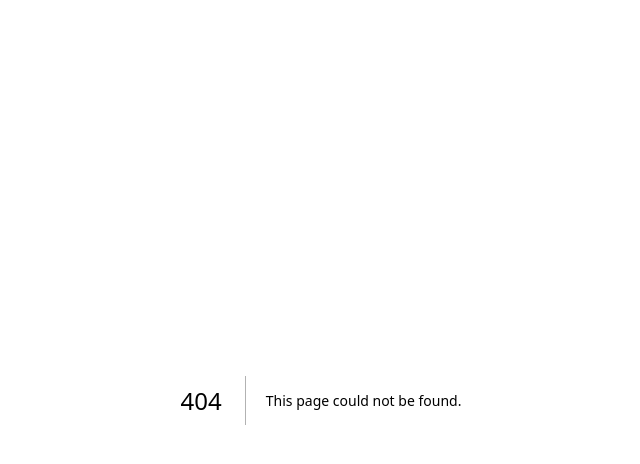
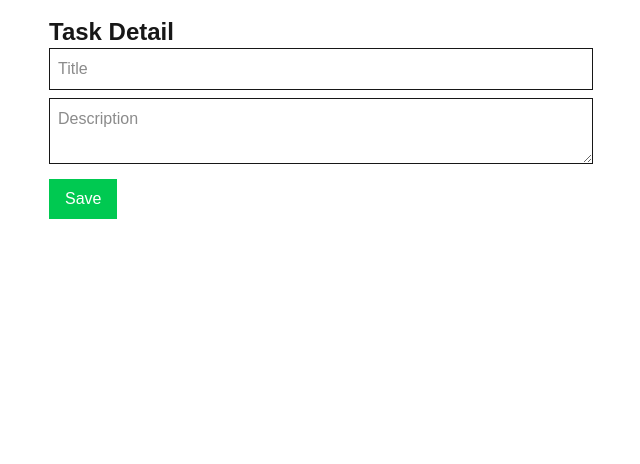
Before and after one commit to hsbroy/taskboard, a Next.js app: page /task/1 in a window 1280 px wide. Before the commit this address had no page. Shown: the top 464 px of the page, without its empty margins (319-959 px from the left). Built offline with nearby package versions, Linux system fonts and the light colour scheme.

Commit message:
feat: add task id page

```diff
--- a/src/app/page.js
+++ b/src/app/page.js
@@ -2,9 +2,9 @@
 'use client';
 
 // 引入需要的 React 功能和組件
-import Image from "next/image";
-import { useState } from "react";  // 引入 React 的 useState hook 來管理狀態
-import TaskList from "../components/TaskList.js";
+import Link from "next/link";  // 引入 Link 組件來進行路由導航
+import { useState, useEffect } from "react";  // 引入 React 的 useState hook 來管理狀態
+import TaskList from "../components/TaskList.js"; // 引入 TaskList 組件來顯示任務列表
 
 // 定義首頁組件
 export default function Home() {
@@ -12,6 +12,15 @@
   // newTask: 存儲輸入框中的新任務文字
   // tasks: 存儲所有任務的陣列
   const [newTask, setNewTask] = useState('');
+  const [nextId, setNextId]=useState(1); // 用於生成唯一的任務 ID
+
+useEffect(()=>{
+  const saveTasks = JSON.parse(localStorage.getItem('tasks')) || []; // 從 localStorage 獲取已保存的任務
+  setTasks(saveTasks); // 將獲取的任務設置到 tasks 狀態中
+  const maxId = saveTasks.reduce((max, task) => Math.max(max, task.id), 0); // 獲取任務中最大的 ID
+  setNextId(maxId + 1); // 設置下一個任務的 ID
+},[]); // 空依賴數組表示這個 effect 只在組件首次渲染時執行
+
   const [tasks, setTasks]=useState([]);
 
   // 定義添加任務的函數
@@ -24,6 +33,24 @@
     setTasks(updatedTasks);
     // 清空輸入框
     setNewTask('');
+
+    setNextId(nextId + 1); // 更新下一個任務的 ID
+    localStorage.setItem('tasks', JSON.stringify(updatedTasks)); // 將任務列表保存到 localStorage
+  };
+
+const newTaskObj = {
+  id: nextId,
+  title: newTask,
+  description: '',
+};
+const updatedTasks = [...tasks, newTaskObj]; // 將新任務對象添加到任務列表中
+
+
+  // 定義刪除任務的函數
+  const handleDelete = (index)=>{
+    const newTasks = tasks.filter((_, i) => i !== index);
+    setTasks(newTasks);
+    localStorage.setItem('tasks', JSON.stringify(newTasks)); // 將更新後的任務列表保存到 localStorage
   }
 
   // 定義清除所有任務的函數
@@ -34,7 +61,7 @@
 
   // 渲染組件的 UI
   return (
-    <main className="p-4">
+    <main className="p-4 max-w-md mx-auto">
         <h1 className="text-2xl font-bold">Task Board</h1>
 
         {/* 輸入區域：包含輸入框和添加按鈕 */}
@@ -55,7 +82,7 @@
           >清除全部</button>
         </div>
         {/* 顯示任務列表組件，將 tasks 陣列作為屬性傳遞 */}
-        <TaskList tasks={tasks}/>
+        <TaskList tasks={tasks} onDelete={handleDelete} /> {/* TaskList 可接受的變數tasks以及函數onDelete */}
     </main>
   );
 }
--- /dev/null
+++ b/src/app/task/[id]/page.js
@@ -0,0 +1,54 @@
+'use client';
+
+import {useRouter} from 'next/navigation'; // 引入 useRouter 來進行路由導航
+import {useEffect, useState} from 'react'; // 引入 useEffect 和 useState 來管理狀態和副作用
+
+export default function TaskDetail({params}) {
+    const router= useRouter(); // 使用 useRouter 來獲取路由對象
+    const {id} = params; // 從路由參數中獲取 id
+    const [title, setTitle] = useState(''); // 使用 useState 來管理任務標題
+    const [description, setDescription] = useState(''); // 使用 useState 來管理任務描述
+
+    const handleSave = () => {
+        const savedTasks = JSON.parse(localStrorage.getItem('tasks')) || []; // 從 localStorage 獲取已保存的任務
+        const updatedTasks = savedTasks.map((task) =>
+            task.id === Number(id) ? {...task, title, description} : task
+        ); // 更新任務列表
+        localStorage.setItem('tasks', JSON.stringify(updatedTasks)); // 將更新後的任務列表保存到 localStorage
+        router.push('/'); // 導航回首頁
+    }
+    useEffect(() => {
+        const savedTasks = JSON.parse(localStorage.getItem('tasks')) || []; // 從 localStorage 獲取已保存的任務
+        const task = savedTasks.find((t) => t.id === Number(id)); // 根據 id 查找任務
+        if (task) {
+            setTitle(task.title); // 設置任務標題
+            setDescription(task.description); // 設置任務描述
+        }
+    }, [id]); // 當 id 改變時重新執行
+    // useEffect 依賴於 id，當 id 改變時重新執行
+
+    return(
+        <main className="p-4 max-w-xl mx-auto">
+            <h1 className="text-2xl font-bold">Task Detail</h1>
+            <input
+                className="border p-2 w-full mb-2"
+                value={title}
+                onChange={(e) => setTitle(e.target.value)}
+                placeholder="Title"
+            />
+            <textarea
+                className="border p-2 w-full mb-2"
+                value={description}
+                onChange={(e) => setDescription(e.target.value)}
+                placeholder="Description"
+                row={4}
+            />
+            <button
+                className="bg-green-500 text-white px-4 py-2"
+                onClick={handleSave}
+            >
+                Save
+            </button>
+        </main>
+    )
+}
--- a/src/components/TaskList.js
+++ b/src/components/TaskList.js
@@ -1,16 +1,31 @@
+'use client'; // 引入 React 的 useState 和 useEffect hook
+import Link from 'next/link'; // 引入 Link 組件來進行路由導航
+
 // TaskList 組件：負責顯示任務列表
 // 接收 tasks 陣列作為參數(props)
-export default function TaskList({tasks}){
+export default function TaskList({tasks,onDelete}){
     return(
         // 創建一個無序列表，列表項之間有間距 (space-y-2)
         <ul className="space-y-2">
             {/* 使用 map 函數遍歷 tasks 陣列，為每個任務創建一個列表項 */}
-            {tasks.map((task, index) => (
+            {tasks.map((task) => (
                 // key 屬性幫助 React 追踪列表項
                 // 為每個列表項添加邊框和圓角樣式
-                <li key={index} className="border p-2 rounded">
-                    {task}  {/* 顯示任務內容 */}
+                <li key={task.id} className="border p-2 rounded flex justify-between items-center">
+                    <Link
+                        href={`/task/${task.id}`}
+                        className="text-blue-500 hover:underline"
+                    >
+                        {task.title}
+                    </Link> {/* 使用 Link 組件來導航到任務詳情頁 */}
+                    <button
+                        className="text-red-500"
+                        onClick={() => onDelete(index)}
+                    >
+                        Delete
+                    </button>
                 </li>
+
             ))}
         </ul>
     )
```
